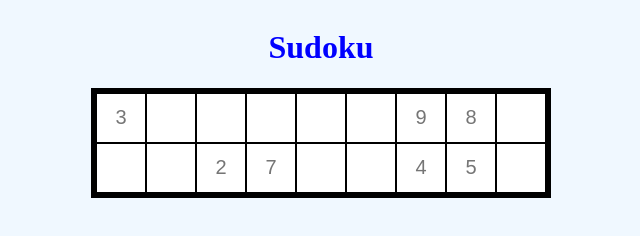
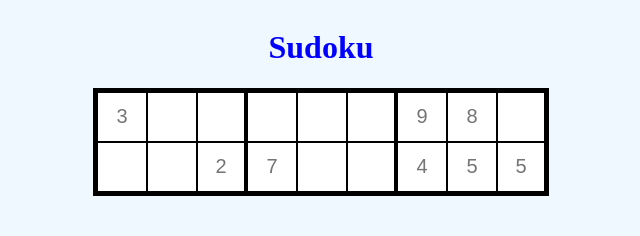
Before and after one commit to kaykakaraka/react-sudoku, a React app: page / in a window 1280 px wide. Shown: the whole page, without its empty margins (319-959 px from the left). Built offline with nearby package versions, Linux system fonts and the light colour scheme.

Commit message:
Added column lines after each set of 3, removed extra square

```diff
--- a/src/index.js
+++ b/src/index.js
@@ -8,8 +8,14 @@ class Square extends React.Component {
   }
 
   render() {
+    let thickRightSquare = <input className='square thick-right-border' placeholder={this.props.content} />;
+    let normalSquare = <input className='square' placeholder={this.props.content}/>;
     return (
-      <input className='square' placeholder={this.props.content}/>
+      <div>
+        {
+          this.props.position % 3 == 0 ? thickRightSquare : normalSquare
+        }
+      </div>
     )
   }
 }
@@ -22,9 +28,8 @@ class Board extends React.Component {
   render() {
     return (
       <div className='board'>
-        {this.props.board.map((item) => <Square content={item.content}/>)}
+        {this.props.board.map((item) => <Square position={item.position} content={item.content}/>)}
         {console.log(this.props.board)}
-          {<Square />}
       </div>
     )
   }
@@ -66,7 +71,7 @@ class Game extends React.Component {
           answer: '5'
         },
         {
-          posiiton: 6,
+          position: 6,
           input: '',
           content: '',
           answer: '1'
@@ -136,6 +141,12 @@ class Game extends React.Component {
           input: '',
           content: '5',
           answer: '5'
+        },
+        {
+          position: 18,
+          input: '',
+          content: '5',
+          answer: '5'
         }
       ]
     }
--- a/src/styles.css
+++ b/src/styles.css
@@ -20,7 +20,10 @@ main {
   width: 450px;
   display: flex;
   flex-flow: row wrap;
-  border: 5px solid black;
+  border-left: 4px solid black;
+  border-top: 4px solid black;
+  border-bottom: 4px solid black;
+  border-right: 2px solid black;
 }
 
 .square {
@@ -31,3 +34,7 @@ main {
   font-size: 20px;
   text-align: center;
 }
+
+.thick-right-border {
+  border-right: 3px solid black;
+}
```
